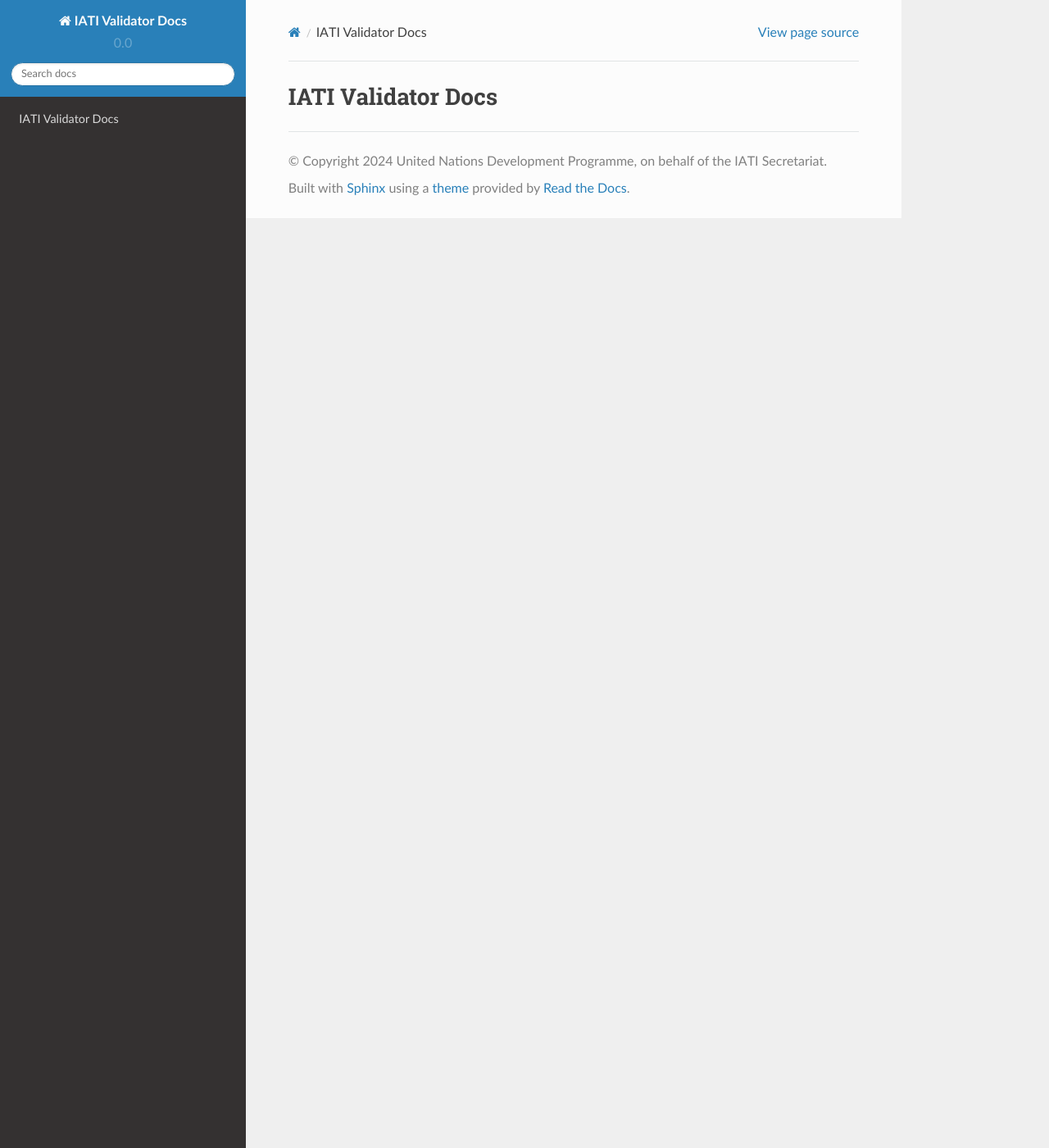
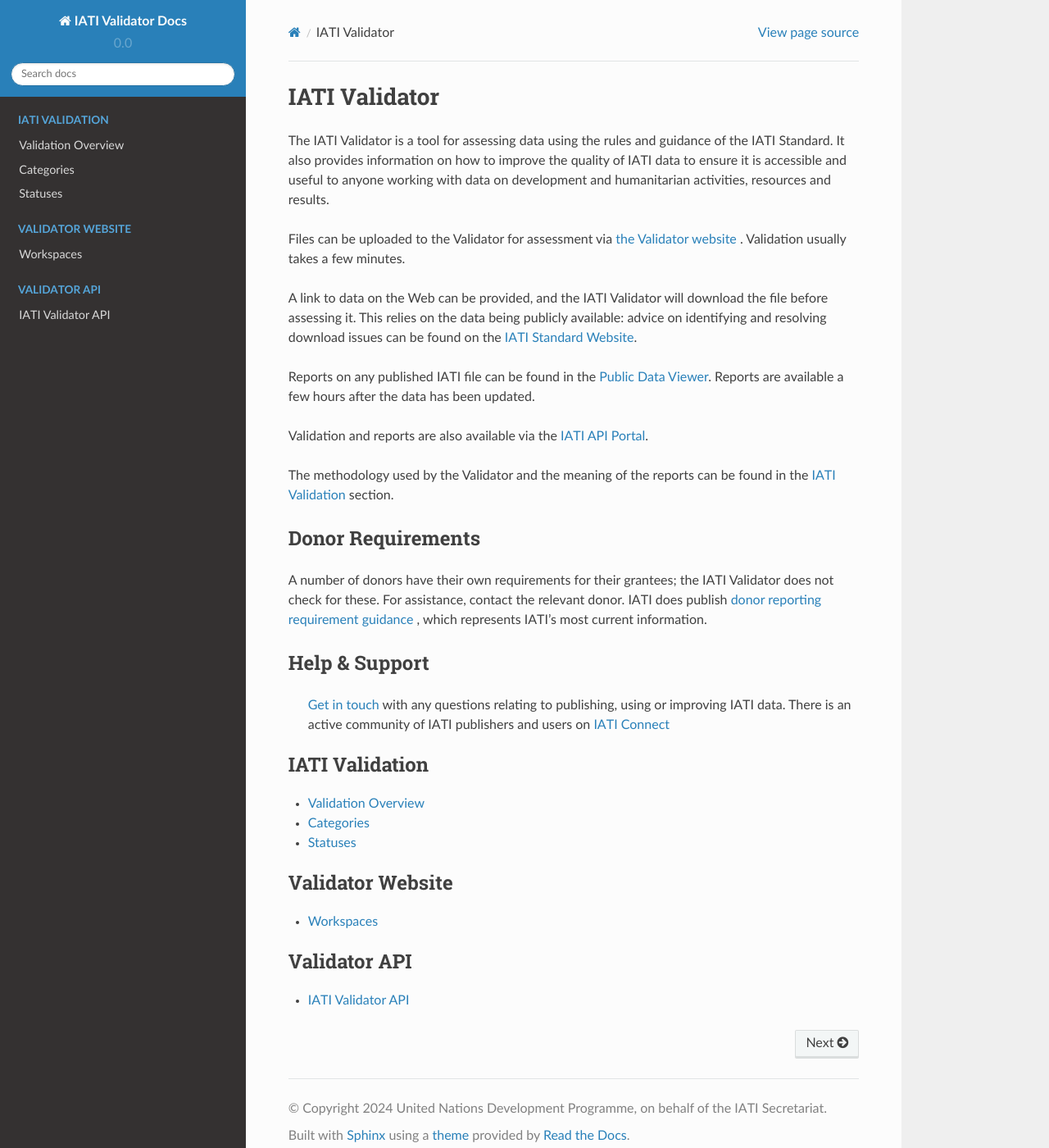
Before and after one commit to IATI/iati-validator-docs, a Sphinx documentation site: the page built from docs/index.rst, in a window 1280 px wide and 1400 px high. Shown: the whole window at 82% size. Built offline with Sphinx 7.4.7 and the Read the Docs theme 2.0.0, drawn with Linux system fonts in a browser that asks for light colours.

Commit message:
First version of docs

```diff
--- a/docs/conf.py
+++ b/docs/conf.py
@@ -36,7 +36,8 @@
               'sphinx_rtd_theme',
               'sphinx.ext.todo',
               'sphinx.ext.autodoc',
-              'sphinx_togglebutton',]
+              'sphinx_togglebutton',
+              'sphinx.ext.autosectionlabel']
 
 # Add any paths that contain templates here, relative to this directory.
 templates_path = ['_templates']
@@ -46,7 +47,7 @@
 #
 # source_suffix = ['.rst', '.md']
 
-source_suffix = ['.rst', '.md']
+source_suffix = ['.rst']
 
 # The encoding of source files.
 #
@@ -74,7 +75,7 @@
 #
 # This is also used if you do content translation via gettext catalogs.
 # Usually you set "language" from the command line for these cases.
-language = None
+language = "en"
 
 # There are two options for replacing |today|: either, you set today to some
 # non-false value, then it is used:
--- a/docs/index.rst
+++ b/docs/index.rst
@@ -1,7 +1,50 @@
-IATI Validator Docs
-===================
+**************
+IATI Validator
+**************
+
+The IATI Validator is a tool for assessing data using the rules and guidance of the IATI Standard. It also provides information on how to improve the quality of IATI data to ensure it is accessible and useful to anyone working with data on development and humanitarian activities, resources and results.
+
+Files can be uploaded to the Validator for assessment via `the Validator website <https://validator.iatistandard.org>`_ . Validation usually takes a few minutes.
+
+A link to data on the Web can be provided, and the IATI Validator will download the file before assessing it. This relies on the data being publicly available: advice on identifying and resolving download issues can be found on the `IATI Standard Website <https://iatistandard.org/en/guidance/publishing-data/publishing-files/publishing-without-access-restrictions/>`_.
+
+Reports on any published IATI file can be found in the `Public Data Viewer <https://validator.iatistandard.org/organisations>`_. Reports are available a few hours after the data has been updated.
+
+Validation and reports are also available via the `IATI API Portal <https://developer.iatistandard.org/api-details#api=iati-validator-v2&operation=get-pub-get-report>`_.
+
+The methodology used by the Validator and the meaning of the reports can be found in the :ref:`IATI Validation<Validation Overview>` section.
+
+Donor Requirements
+------------------
+
+A number of donors have their own requirements for their grantees; the IATI Validator does not check for these. For assistance, contact the relevant donor. IATI does publish `donor reporting requirement guidance <https://iatistandard.org/en/guidance/standard-overview/donors-reporting-requirements/>`_ , which represents IATI's most current information.
+
+Help & Support
+--------------
+
+ `Get in touch <https://iatistandard.org/en/contact/>`_ with any questions relating to publishing, using or improving IATI data. There is an active community of IATI publishers and users on `IATI Connect <https://iaticonnect.org/data-publishing-cop/stream>`_
+
+
 
 .. toctree::
    :titlesonly:
    :maxdepth: 2
-   :caption: Table of Contents
+   :caption: IATI Validation
+
+   validation
+   categories
+   statuses
+
+
+.. toctree::
+   :maxdepth: 2
+   :caption: Validator Website
+
+   workspaces
+
+
+.. toctree::
+   :maxdepth: 2
+   :caption: Validator API
+
+   api
```
Also changed, not shown: docs/api.rst (added, +7 -0 lines), docs/categories.rst (added, +55 -0 lines), docs/statuses.rst (added, +34 -0 lines), docs/validation.rst (added, +11 -0 lines), docs/workspaces.rst (added, +13 -0 lines), 3 other files.
